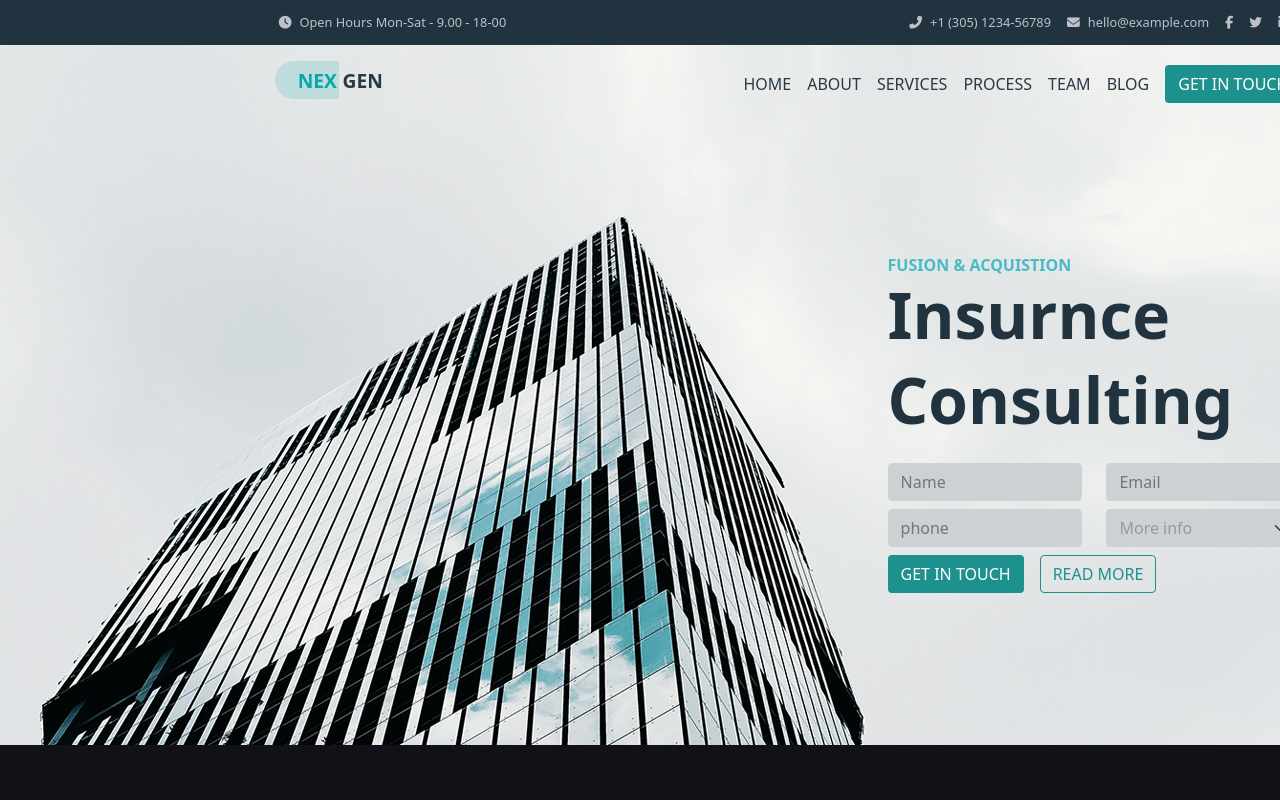
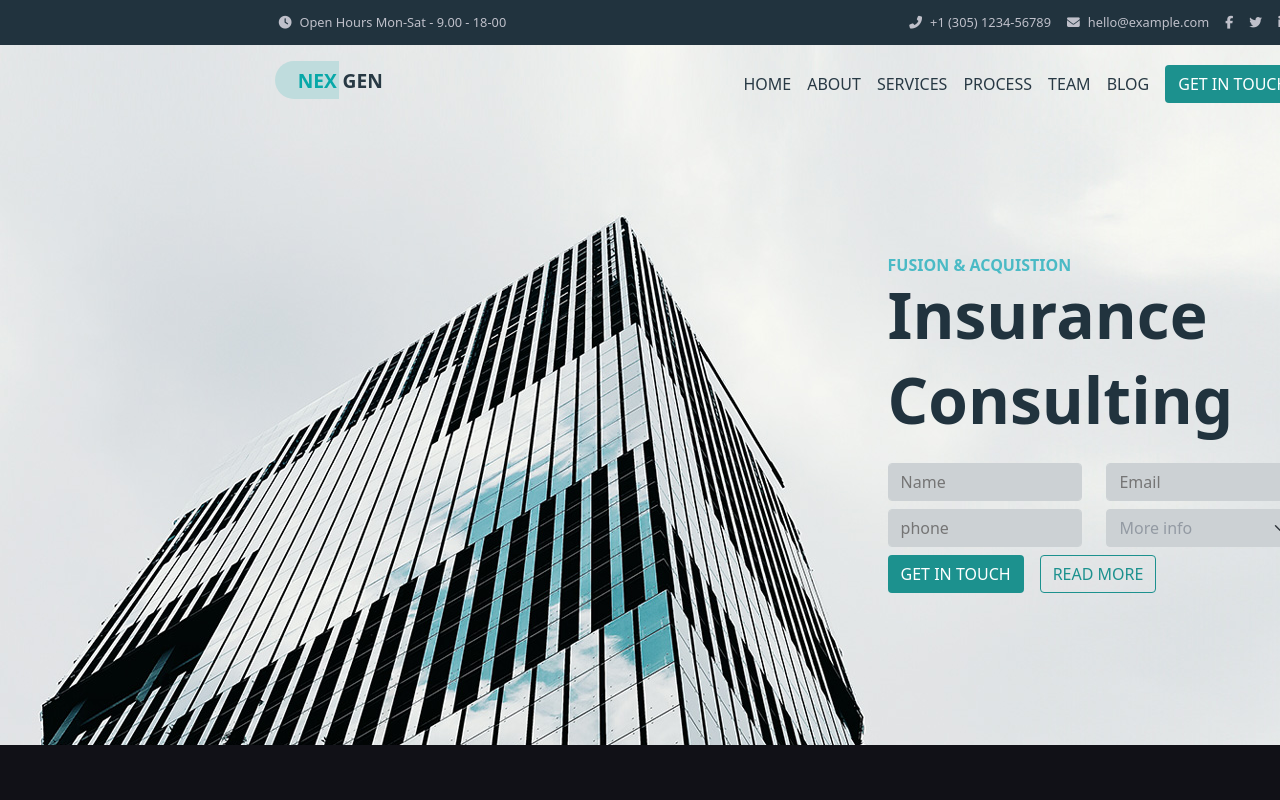
Before and after one commit to lorenzosavoia/proj-html-vuejs, a Vue app: page / in a window 1280 px wide. Shown: the top 800 px of the page. Built offline with nearby package versions, Linux system fonts and the light colour scheme.

Commit message:
errore di battitura

```diff
--- a/src/components/headerComponents/Jumbotron.vue
+++ b/src/components/headerComponents/Jumbotron.vue
@@ -27,7 +27,7 @@
                         <div class="row">
                             <div class="col-12 mb-3">
                                 <div class="fusion-text">FUSION & ACQUISTION</div>
-                                <h1 class="title-form">Insurnce</h1>
+                                <h1 class="title-form">Insurance</h1>
                                 <h1 class="title-form">Consulting</h1>
                             </div>
                             <div class="col-6 d-flex align-items-center">
```
